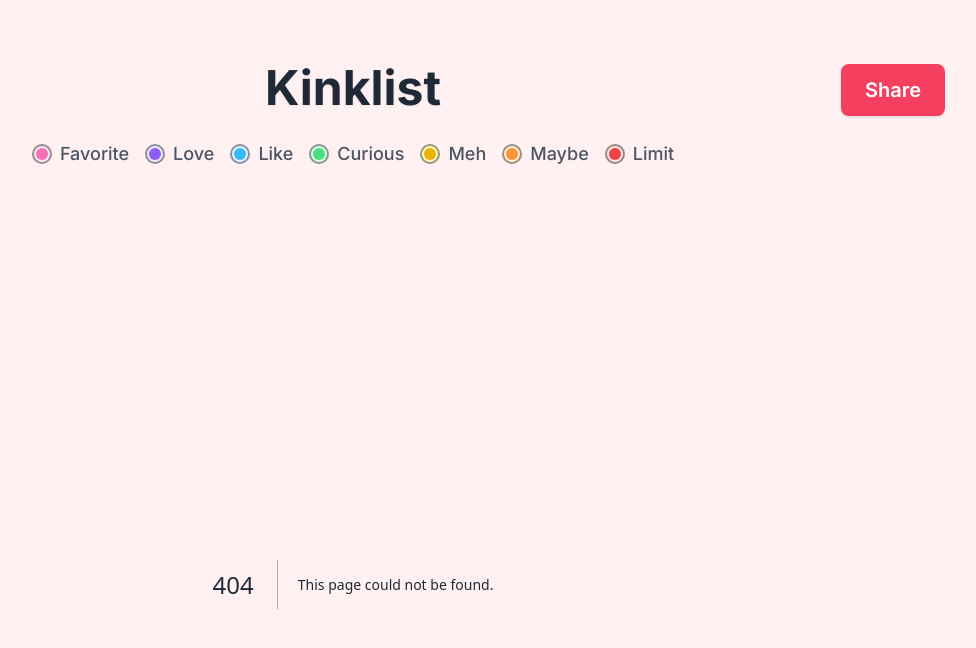
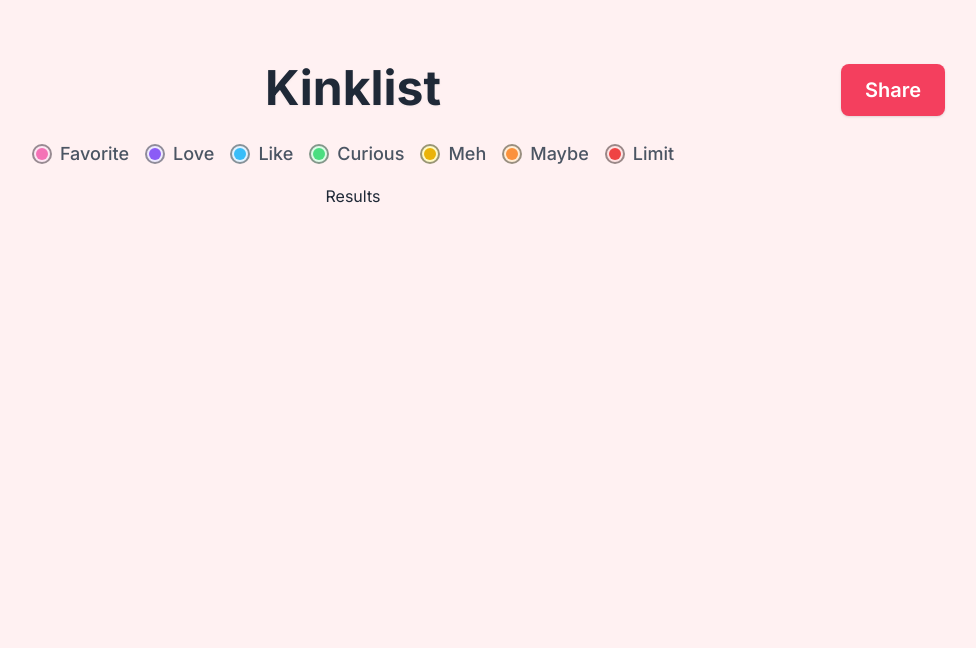
Before and after one commit to RoseCollared/kinkli, a Next.js app: page /results in a window 1280 px wide. Before the commit this address had no page. Shown: the top 648 px of the page, without its empty margins (287-1263 px from the left). Built offline with nearby package versions, Linux system fonts and the light colour scheme.

Commit message:
rename result -> results route

```diff
--- a/src/app/result/page.tsx
+++ /dev/null
@@ -1,3 +0,0 @@
-export default function ResultPage() {
-  return <div>Result</div>;
-}
--- /dev/null
+++ b/src/app/results/page.tsx
@@ -0,0 +1,3 @@
+export default function ResultsPage() {
+  return <div>Results</div>;
+}
--- a/src/components/share-button.tsx
+++ b/src/components/share-button.tsx
@@ -22,7 +22,7 @@ export function ShareButton() {
   }, [currentSearch]);
 
   return (
-    <Link href={{ pathname: "/result", search: newSearch.toString() }}>
+    <Link href={{ pathname: "/results", search: newSearch.toString() }}>
       <Button>Share</Button>
     </Link>
   );
```
